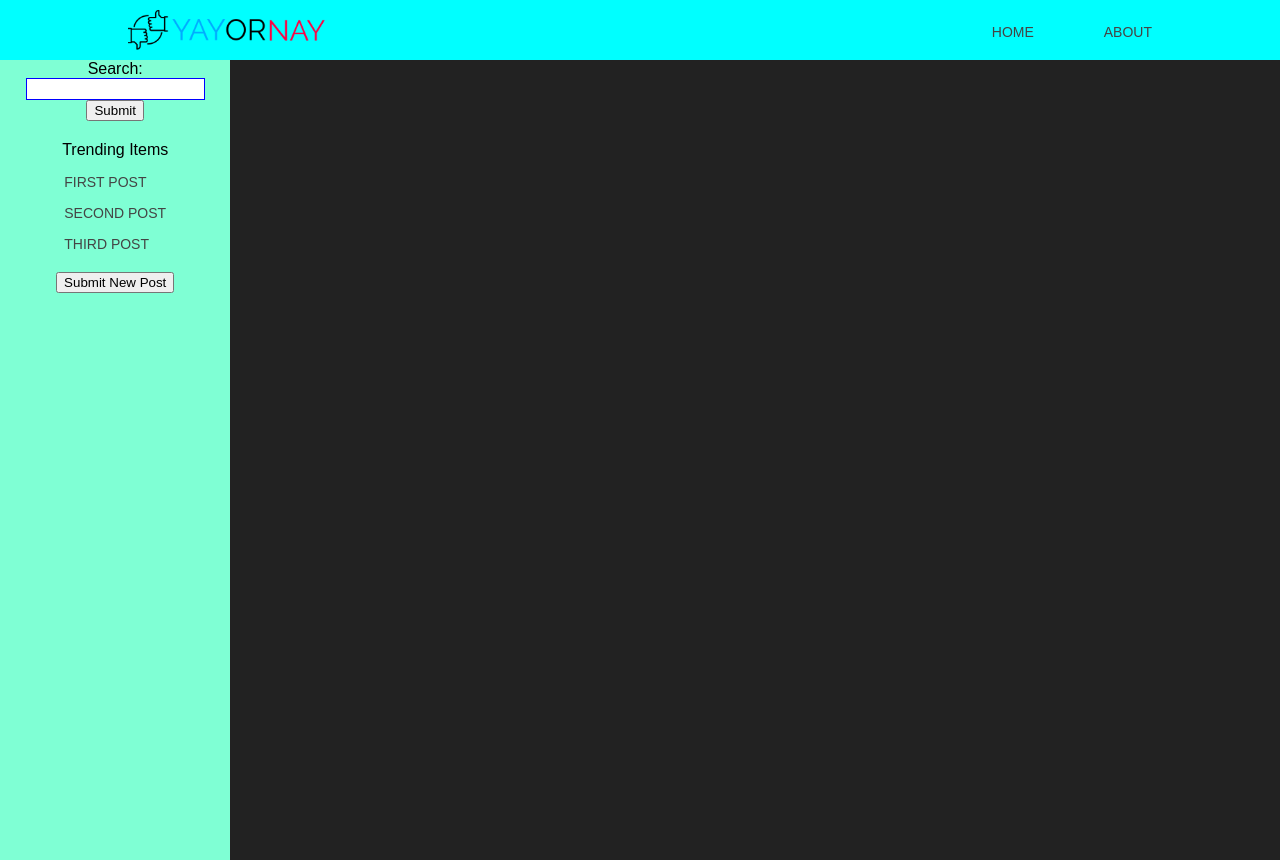
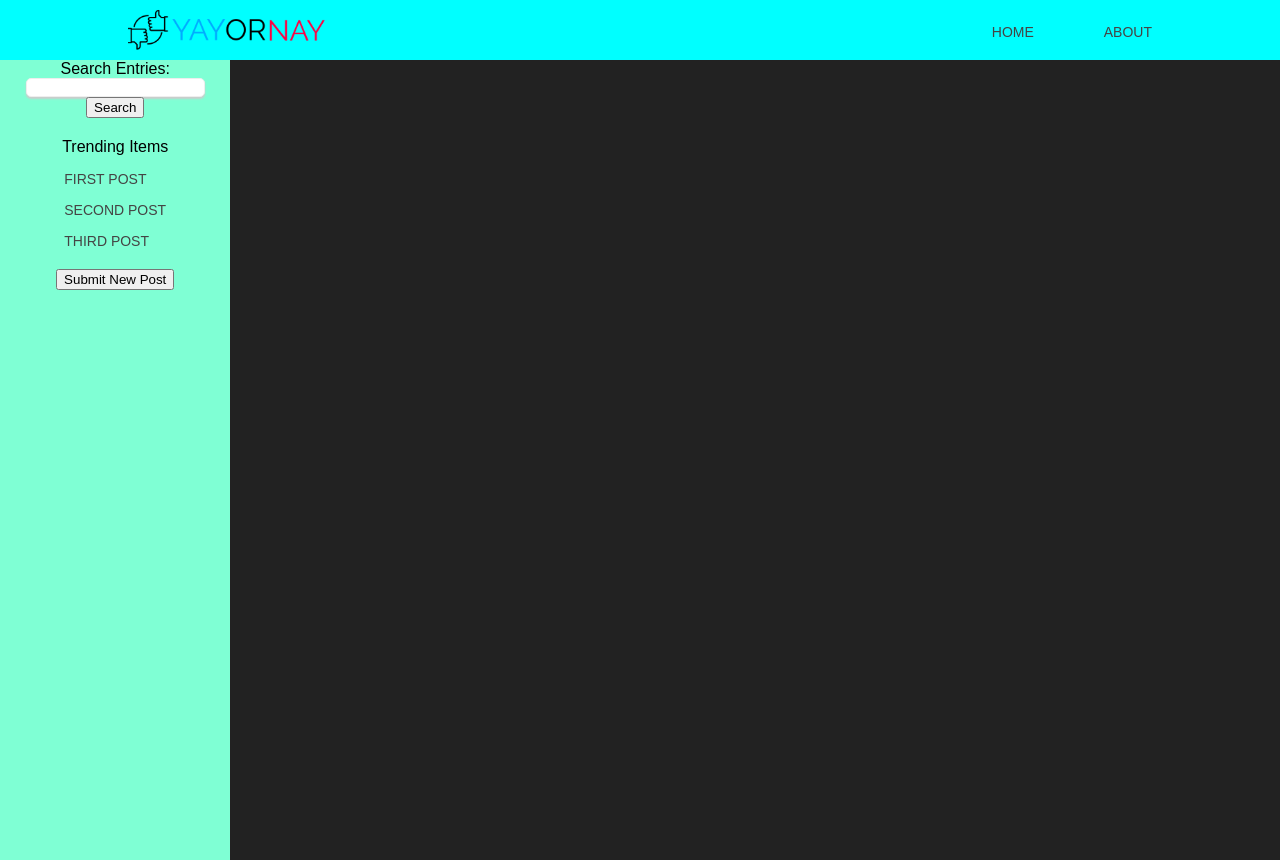
Before and after one commit to gptt916/teamabsolutely, a React app in the folder client/: page / in a window 1280 px wide. Built offline with nearby package versions, Linux system fonts and the light colour scheme.

Commit message:
styling changes to search field

```diff
--- a/client/src/Components/SidebarComponents/SearchField/SearchField.js
+++ b/client/src/Components/SidebarComponents/SearchField/SearchField.js
@@ -4,10 +4,11 @@ import classes from './SearchField.css';
 const searchField = (props) => {
     const style ={
         inputBox : {
-            color: 'white',
-            font: 'inherit',
-            border: '1px solid blue',
-            width: '75%'
+            // border: '1px solid blue',
+            width: '75%',
+            border: '1px solid #eee',
+            boxShadow: '0 2px 2px #ccc',
+            borderRadius:'5px',
         },
         searchComponents:{
             marginBottom:'20px'
@@ -17,11 +18,11 @@ const searchField = (props) => {
     return (
         <form onSubmit={props.handleSubmit} style={style.searchComponents}>
             <label>
-                <div>Search:</div>
+                <div>Search Entries:</div>
                 <input type="text" style={style.inputBox} value={props.value} onChange={(event)=>props.onSearchInput(event.target.value)} />
             </label>
             <div>
-                <input type="submit" value="Submit" />
+                <input type="submit" value="Search" />
             </div>
         </form>
     );
```
